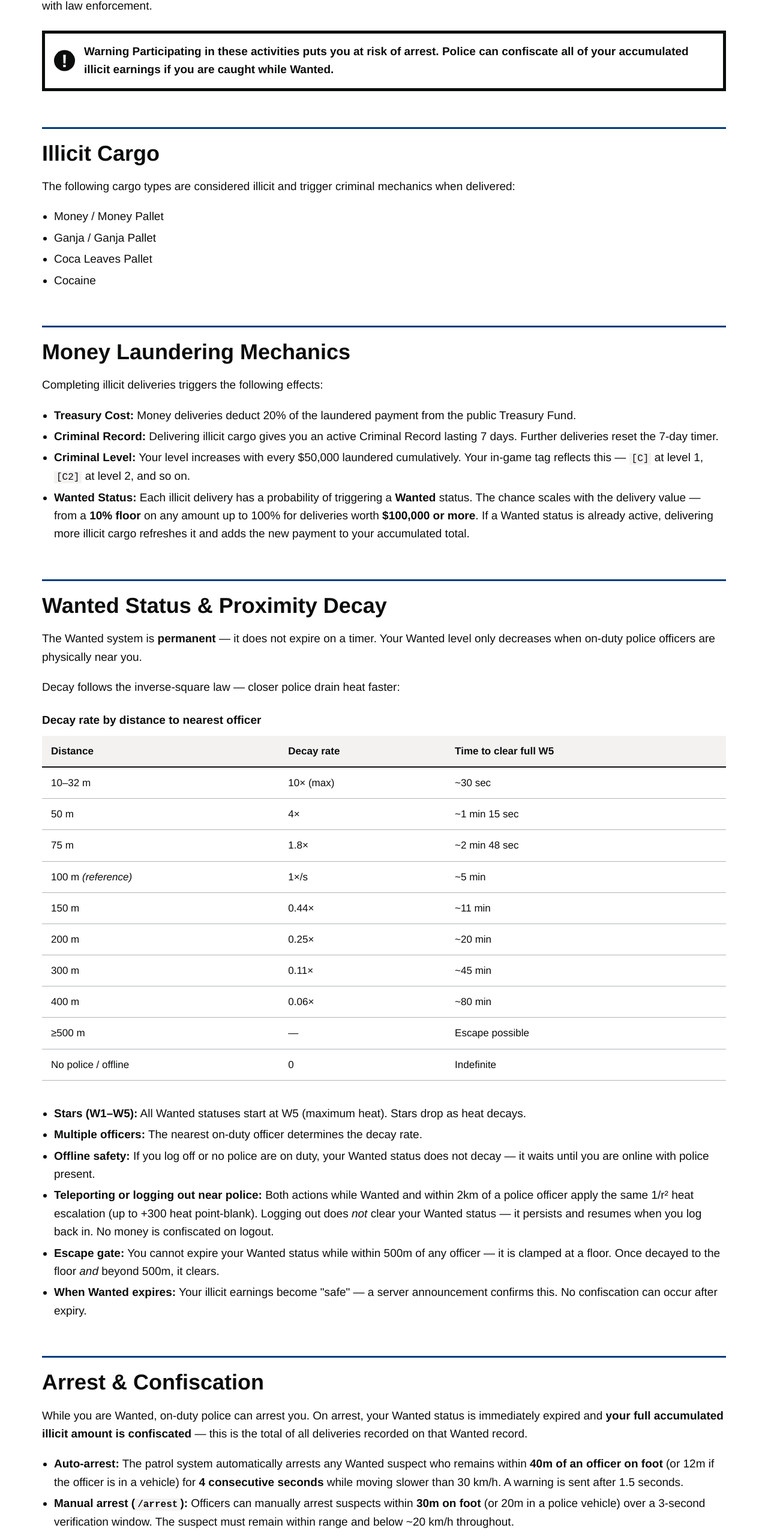
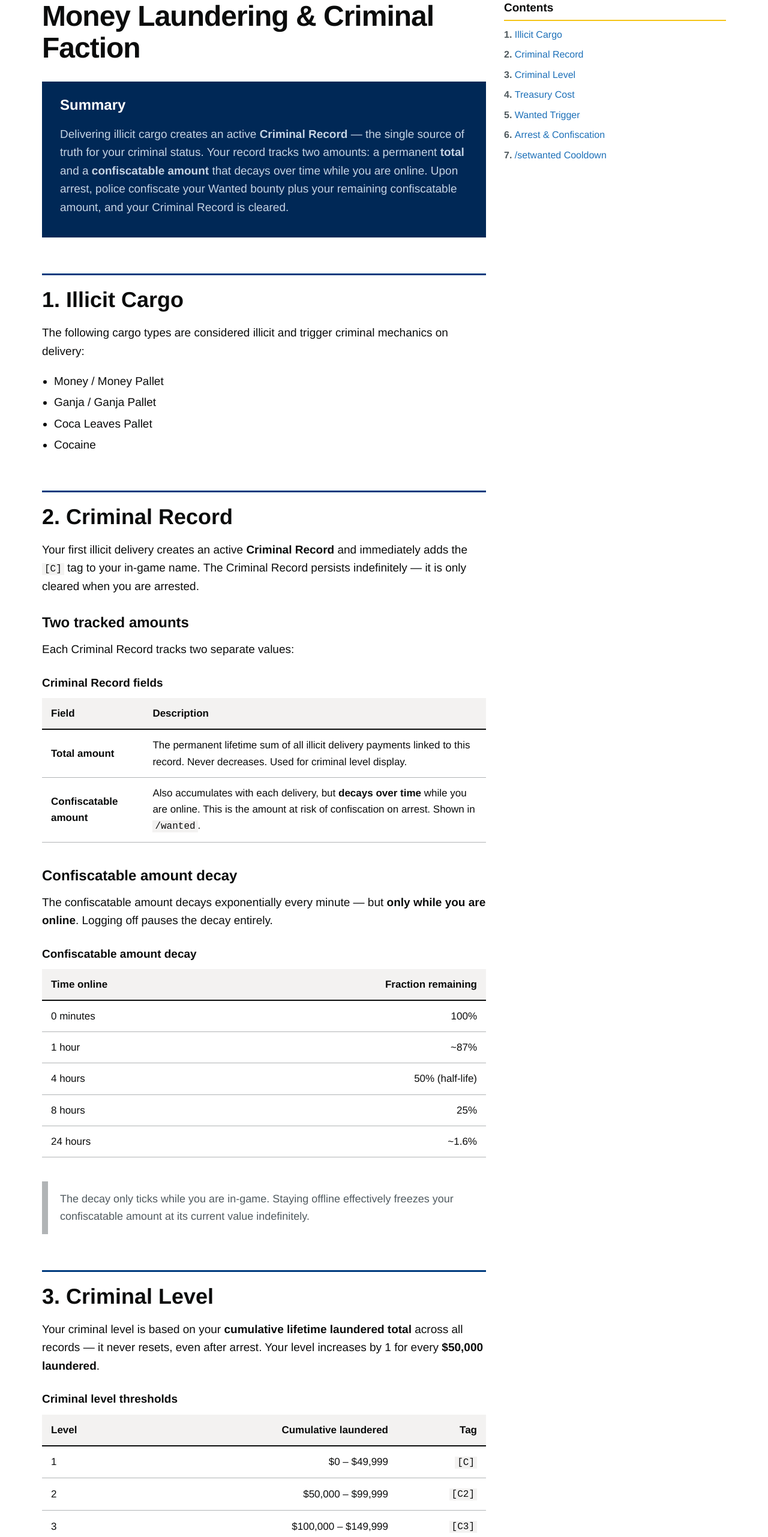
Before and after one commit to ASEAN-Motor-Club/amc-peripheral, an Astro site in the folder gov-web/: page /justice/money-laundering in a window 1280 px wide. Shown: the part 223-2786 px from the top of the page at 60% size. Built offline with nearby package versions, Linux system fonts and the light colour scheme; Astro itself is replaced by a stand-in of ours.

Commit message:
docs(gov-web): update criminal justice pages for overhauled system
money-laundering.astro:
- Adds PhaseBanner, Breadcrumbs, Sidebar (now consistent with arrest-wanted)
- Documents CriminalRecord as single source of truth
- Explains two-field model: amount (permanent) vs confiscatable_amount (decaying)
- Documents online-only confiscatable_amount decay (50% half-life at 4h)
- Updates Wanted trigger section (10% floor, 100k threshold)
- Documents confiscation formula: Wanted.amount + confiscatable_amount
- Documents post-arrest effects (tag removal, laundered total reduction)
- Adds /setwanted 1-hour cooldown section

arrest-wanted.astro:
- Reorders sections: Criminal Record first, then Wanted, then /setwanted
- Documents Criminal Record lifecycle (created on delivery, cleared on arrest)
- Documents /setwanted with 1-hour cooldown after Wanted expiry
- Updates confiscation section: dual-source formula explained
- Clarifies arrest without Wanted (C tag only) still triggers confiscatable seizure
- Adds Criminal Record fields table
- Section numbering updated (12 sections)
- Sidebar updated with new section anchors

```diff
--- a/gov-web/src/pages/justice/money-laundering.astro
+++ b/gov-web/src/pages/justice/money-laundering.astro
@@ -1,28 +1,30 @@
 ---
 import GovLayout from '../../layouts/GovLayout.astro';
+import PhaseBanner from '../../components/PhaseBanner.astro';
+import Breadcrumbs from '../../components/Breadcrumbs.astro';
+import SummaryBox from '../../components/SummaryBox.astro';
+import InsetText from '../../components/InsetText.astro';
+import Sidebar from '../../components/Sidebar.astro';
 ---
-<GovLayout title="Money Laundering & Criminal Faction" description="Mechanics of the Criminal Faction, Money Laundering, and Police interactions.">
+<GovLayout title="Money Laundering & Criminal Faction" department="Ministry of Justice" description="Mechanics of the Criminal Faction, illicit cargo, Criminal Records, and how Wanted status works in ASEAN Motor Club.">
+
+<PhaseBanner tag="Policy" text="Updated 7 April 2026" />
+<Breadcrumbs items={[
+  { label: "Justice & Law Enforcement", href: "/justice" },
+  { label: "Money Laundering & Criminal Faction", href: "/justice/money-laundering" },
+]} />
+
+<main class="govuk-main-wrapper">
   <div class="govuk-grid-row">
     <div class="govuk-grid-column-two-thirds">
-      <span class="govuk-caption-xl">Justice & Law Enforcement</span>
-      <h1 class="govuk-heading-xl">Money Laundering & Criminal Faction</h1>
+      <h1>Money Laundering &amp; Criminal Faction</h1>
 
-      <p class="govuk-body-l">
-        Delivering illicit cargo allows players to launder money, entering the Criminal Faction and participating in an active cat-and-mouse game with law enforcement.
-      </p>
+      <SummaryBox title="Summary">
+        <p>Delivering illicit cargo creates an active <strong>Criminal Record</strong> — the single source of truth for your criminal status. Your record tracks two amounts: a permanent <strong>total</strong> and a <strong>confiscatable amount</strong> that decays over time while you are online. Upon arrest, police confiscate your Wanted bounty plus your remaining confiscatable amount, and your Criminal Record is cleared.</p>
+      </SummaryBox>
 
-      <div class="govuk-warning-text">
-        <span class="govuk-warning-text__icon" aria-hidden="true">!</span>
-        <strong class="govuk-warning-text__text">
-          <span class="govuk-warning-text__assistive">Warning</span>
-          Participating in these activities puts you at risk of arrest. Police can confiscate <strong>all</strong> of your accumulated illicit earnings if you are caught while Wanted.
-        </strong>
-      </div>
-
-      <h2 class="govuk-heading-m">Illicit Cargo</h2>
-      <p class="govuk-body">
-        The following cargo types are considered illicit and trigger criminal mechanics when delivered:
-      </p>
+      <h2 id="illicit-cargo">1. Illicit Cargo</h2>
+      <p>The following cargo types are considered illicit and trigger criminal mechanics on delivery:</p>
       <ul class="govuk-list govuk-list--bullet">
         <li>Money / Money Pallet</li>
         <li>Ganja / Ganja Pallet</li>
@@ -30,103 +32,118 @@ import GovLayout from '../../layouts/GovLayout.astro';
         <li>Cocaine</li>
       </ul>
 
-      <h2 class="govuk-heading-m">Money Laundering Mechanics</h2>
-      <p class="govuk-body">
-        Completing illicit deliveries triggers the following effects:
-      </p>
+      <h2 id="criminal-record">2. Criminal Record</h2>
+      <p>Your first illicit delivery creates an active <strong>Criminal Record</strong> and immediately adds the <code>[C]</code> tag to your in-game name. The Criminal Record persists indefinitely — it is only cleared when you are arrested.</p>
 
-      <ul class="govuk-list govuk-list--bullet">
-        <li><strong>Treasury Cost:</strong> Money deliveries deduct 20% of the laundered payment from the public Treasury Fund.</li>
-        <li><strong>Criminal Record:</strong> Delivering illicit cargo gives you an active Criminal Record lasting 7 days. Further deliveries reset the 7-day timer.</li>
-        <li>
-          <strong>Criminal Level:</strong> Your level increases with every $50,000 laundered cumulatively.
-          Your in-game tag reflects this — <code>[C]</code> at level 1, <code>[C2]</code> at level 2, and so on.
-        </li>
-        <li>
-          <strong>Wanted Status:</strong> Each illicit delivery has a probability of triggering a <strong>Wanted</strong> status.
-          The chance scales with the delivery value — from a <strong>10% floor</strong> on any amount up to 100% for deliveries worth <strong>$100,000 or more</strong>.
-          If a Wanted status is already active, delivering more illicit cargo refreshes it and adds the new payment to your accumulated total.
-        </li>
-      </ul>
-
-      <h2 class="govuk-heading-m">Wanted Status & Proximity Decay</h2>
-      <p class="govuk-body">
-        The Wanted system is <strong>permanent</strong> — it does not expire on a timer. Your Wanted level only decreases when on-duty police officers are physically near you.
-      </p>
-
-      <p class="govuk-body">Decay follows the inverse-square law — closer police drain heat faster:</p>
+      <h3>Two tracked amounts</h3>
+      <p>Each Criminal Record tracks two separate values:</p>
       <table class="govuk-table">
-        <caption>Decay rate by distance to nearest officer</caption>
-        <thead><tr><th>Distance</th><th>Decay rate</th><th>Time to clear full W5</th></tr></thead>
+        <caption>Criminal Record fields</caption>
+        <thead><tr><th>Field</th><th>Description</th></tr></thead>
         <tbody>
-          <tr><td>10–32 m</td><td>10× (max)</td><td>~30 sec</td></tr>
-          <tr><td>50 m</td><td>4×</td><td>~1 min 15 sec</td></tr>
-          <tr><td>75 m</td><td>1.8×</td><td>~2 min 48 sec</td></tr>
-          <tr><td>100 m <em>(reference)</em></td><td>1×/s</td><td>~5 min</td></tr>
-          <tr><td>150 m</td><td>0.44×</td><td>~11 min</td></tr>
-          <tr><td>200 m</td><td>0.25×</td><td>~20 min</td></tr>
-          <tr><td>300 m</td><td>0.11×</td><td>~45 min</td></tr>
-          <tr><td>400 m</td><td>0.06×</td><td>~80 min</td></tr>
-          <tr><td>≥500 m</td><td>—</td><td>Escape possible</td></tr>
-          <tr><td>No police / offline</td><td>0</td><td>Indefinite</td></tr>
+          <tr>
+            <td><strong>Total amount</strong></td>
+            <td>The permanent lifetime sum of all illicit delivery payments linked to this record. Never decreases. Used for criminal level display.</td>
+          </tr>
+          <tr>
+            <td><strong>Confiscatable amount</strong></td>
+            <td>Also accumulates with each delivery, but <strong>decays over time</strong> while you are online. This is the amount at risk of confiscation on arrest. Shown in <code>/wanted</code>.</td>
+          </tr>
         </tbody>
       </table>
 
+      <h3>Confiscatable amount decay</h3>
+      <p>The confiscatable amount decays exponentially every minute — but <strong>only while you are online</strong>. Logging off pauses the decay entirely.</p>
+      <table class="govuk-table govuk-table--numeric">
+        <caption>Confiscatable amount decay</caption>
+        <thead><tr><th>Time online</th><th>Fraction remaining</th></tr></thead>
+        <tbody>
+          <tr><td style="text-align:left">0 minutes</td><td>100%</td></tr>
+          <tr><td style="text-align:left">1 hour</td><td>~87%</td></tr>
+          <tr><td style="text-align:left">4 hours</td><td>50% (half-life)</td></tr>
+          <tr><td style="text-align:left">8 hours</td><td>25%</td></tr>
+          <tr><td style="text-align:left">24 hours</td><td>~1.6%</td></tr>
+        </tbody>
+      </table>
+
+      <InsetText>
+        The decay only ticks while you are in-game. Staying offline effectively freezes your confiscatable amount at its current value indefinitely.
+      </InsetText>
+
+      <h2 id="criminal-level">3. Criminal Level</h2>
+      <p>Your criminal level is based on your <strong>cumulative lifetime laundered total</strong> across all records — it never resets, even after arrest. Your level increases by 1 for every <strong>$50,000 laundered</strong>.</p>
+      <table class="govuk-table govuk-table--numeric">
+        <caption>Criminal level thresholds</caption>
+        <thead><tr><th>Level</th><th>Cumulative laundered</th><th>Tag</th></tr></thead>
+        <tbody>
+          <tr><td style="text-align:left">1</td><td>$0 – $49,999</td><td><code>[C]</code></td></tr>
+          <tr><td style="text-align:left">2</td><td>$50,000 – $99,999</td><td><code>[C2]</code></td></tr>
+          <tr><td style="text-align:left">3</td><td>$100,000 – $149,999</td><td><code>[C3]</code></td></tr>
+          <tr><td style="text-align:left"><em>N</em></td><td><em>(N − 1) × $50,000</em> onwards</td><td><code>[C<em>N</em>]</code></td></tr>
+        </tbody>
+      </table>
+
+      <InsetText>
+        Arrest reduces your laundered total by the confiscatable amount confiscated — not the full lifetime total. Your criminal level may therefore decrease slightly after arrest.
+      </InsetText>
+
+      <h2 id="treasury-cost">4. Treasury Cost</h2>
+      <p>Money deliveries deduct <strong>20% of the laundered payment</strong> from the public Treasury Fund. Other illicit cargo types (drugs) do not have a treasury cost.</p>
+
+      <h2 id="wanted-trigger">5. Wanted Status Trigger</h2>
+      <p>Each illicit delivery has a chance of triggering a <strong>Wanted</strong> status on top of the Criminal Record. The probability scales with delivery value:</p>
+
+      <table class="govuk-table govuk-table--numeric">
+        <caption>Wanted trigger probability by delivery value</caption>
+        <thead><tr><th>Delivery value</th><th>Wanted chance</th></tr></thead>
+        <tbody>
+          <tr><td style="text-align:left">Any amount</td><td>10% minimum (floor)</td></tr>
+          <tr><td style="text-align:left">$100,000 or more</td><td>100% (guaranteed)</td></tr>
+          <tr><td style="text-align:left">Between $0 and $100,000</td><td>Linearly interpolated</td></tr>
+        </tbody>
+      </table>
+
+      <p>If a Wanted status is already active, any new delivery refreshes it and adds the payment to the Wanted bounty. See <a href="/justice/arrest-wanted" class="govuk-link">Arrest &amp; Wanted System</a> for full Wanted mechanics.</p>
+
+      <h2 id="arrest-confiscation">6. Arrest &amp; Confiscation</h2>
+      <p>When you are arrested, two things happen simultaneously:</p>
+      <ol class="govuk-list govuk-list--number">
+        <li>Your <strong>Wanted record is expired</strong> and the Wanted bounty (<code>Wanted.amount</code>) is confiscated.</li>
+        <li>Your <strong>Criminal Record is cleared</strong> (<code>[C]</code> tag removed) and the <strong>confiscatable amount</strong> from the Criminal Record is also confiscated.</li>
+      </ol>
+
+      <p>The <strong>total confiscation</strong> is therefore:</p>
+      <p><code>Confiscation = Wanted.amount + CriminalRecord.confiscatable_amount</code></p>
+
+      <InsetText>
+        If you have a Criminal Record but no active Wanted status (you were never flagged or already escaped), the confiscatable amount is still seized on arrest — police can arrest you any time while you have a <code>[C]</code> tag.
+      </InsetText>
+
+      <h3>After arrest</h3>
       <ul class="govuk-list govuk-list--bullet">
-        <li>
-          <strong>Stars (W1–W5):</strong> All Wanted statuses start at W5 (maximum heat). Stars drop as heat decays.
-        </li>
-        <li>
-          <strong>Multiple officers:</strong> The nearest on-duty officer determines the decay rate.
-        </li>
-        <li>
-          <strong>Offline safety:</strong> If you log off or no police are on duty, your Wanted status does not decay — it waits until you are online with police present.
-        </li>
-        <li>
-          <strong>Teleporting or logging out near police:</strong> Both actions while Wanted and within 2km of a police officer apply the same 1/r² heat escalation (up to +300 heat point-blank).
-          Logging out does <em>not</em> clear your Wanted status — it persists and resumes when you log back in. No money is confiscated on logout.
-        </li>
-        <li>
-          <strong>Escape gate:</strong> You cannot expire your Wanted status while within 500m of any officer — it is clamped at a floor. Once decayed to the floor <em>and</em> beyond 500m, it clears.
-        </li>
-        <li>
-          <strong>When Wanted expires:</strong> Your illicit earnings become "safe" — a server announcement confirms this. No confiscation can occur after expiry.
-        </li>
+        <li>Your Criminal Record is cleared — <code>[C]</code> tag is immediately removed</li>
+        <li>Your <strong>criminal laundered total is reduced</strong> by the confiscatable amount seized</li>
+        <li>The full confiscated sum is paid to the arresting officer as a reward</li>
+        <li>A Confiscation record is permanently created, linking the suspect, officer, and amount</li>
+        <li>Your next illicit delivery creates a fresh Criminal Record from zero</li>
       </ul>
 
-      <h2 class="govuk-heading-m">Arrest & Confiscation</h2>
-      <p class="govuk-body">
-        While you are Wanted, on-duty police can arrest you. On arrest, your Wanted status is immediately expired and <strong>your full accumulated illicit amount is confiscated</strong> — this is the total of all deliveries recorded on that Wanted record.
-      </p>
-
-      <ul class="govuk-list govuk-list--bullet">
-        <li>
-          <strong>Auto-arrest:</strong> The patrol system automatically arrests any Wanted suspect who remains within
-          <strong>40m of an officer on foot</strong> (or 12m if the officer is in a vehicle) for <strong>4 consecutive seconds</strong>
-          while moving slower than 30 km/h. A warning is sent after 1.5 seconds.
-        </li>
-        <li>
-          <strong>Manual arrest (<code>/arrest</code>):</strong> Officers can manually arrest suspects within
-          <strong>30m on foot</strong> (or 20m in a police vehicle) over a 3-second verification window.
-          The suspect must remain within range and below ~20 km/h throughout.
-        </li>
-        <li>
-          <strong>Arrest zones:</strong> When active arrest zones are configured by admins, arrests may only be made within designated areas.
-        </li>
-        <li>
-          <strong>On arrest:</strong> The suspect is teleported to jail, the Wanted status is expired, and the full bounty (<code>Wanted.amount</code>) is confiscated.
-          The bounty starts at delivery payment(s) and <strong>grows during active police chases</strong> via proximity — at 50m the bounty grows ~$200/s, up to $2,000/s at point-blank.
-          The confiscated amount is paid entirely to the arresting officer as a reward.
-        </li>
-        <li>
-          <strong>No Wanted = no confiscation:</strong> If a player is arrested without an active Wanted record, no money is taken.
-        </li>
-      </ul>
-
-      <p class="govuk-body">
-        For full details on police progression, confiscation levels, and officer commands, see the <a href="/justice/arrest-wanted" class="govuk-link govuk-link--no-visited-state">Arrest &amp; Wanted System</a> documentation.
-      </p>
+      <h2 id="setwanted-cooldown">7. /setwanted Cooldown</h2>
+      <p>After a Wanted status expires (via escape or arrest), police cannot immediately re-target the same player using <code>/setwanted</code>. A <strong>1-hour cooldown</strong> applies from the moment the Wanted record expires. The cooldown timer and remaining minutes are shown in the command reply.</p>
 
     </div>
+    <div class="govuk-grid-column-one-third">
+      <Sidebar items={[
+        { label: "Illicit Cargo", href: "#illicit-cargo" },
+        { label: "Criminal Record", href: "#criminal-record" },
+        { label: "Criminal Level", href: "#criminal-level" },
+        { label: "Treasury Cost", href: "#treasury-cost" },
+        { label: "Wanted Trigger", href: "#wanted-trigger" },
+        { label: "Arrest & Confiscation", href: "#arrest-confiscation" },
+        { label: "/setwanted Cooldown", href: "#setwanted-cooldown" },
+      ]} />
+    </div>
   </div>
+</main>
+
 </GovLayout>
```
Also changed, not shown: gov-web/src/pages/justice/arrest-wanted.astro (+77 -26 lines).
